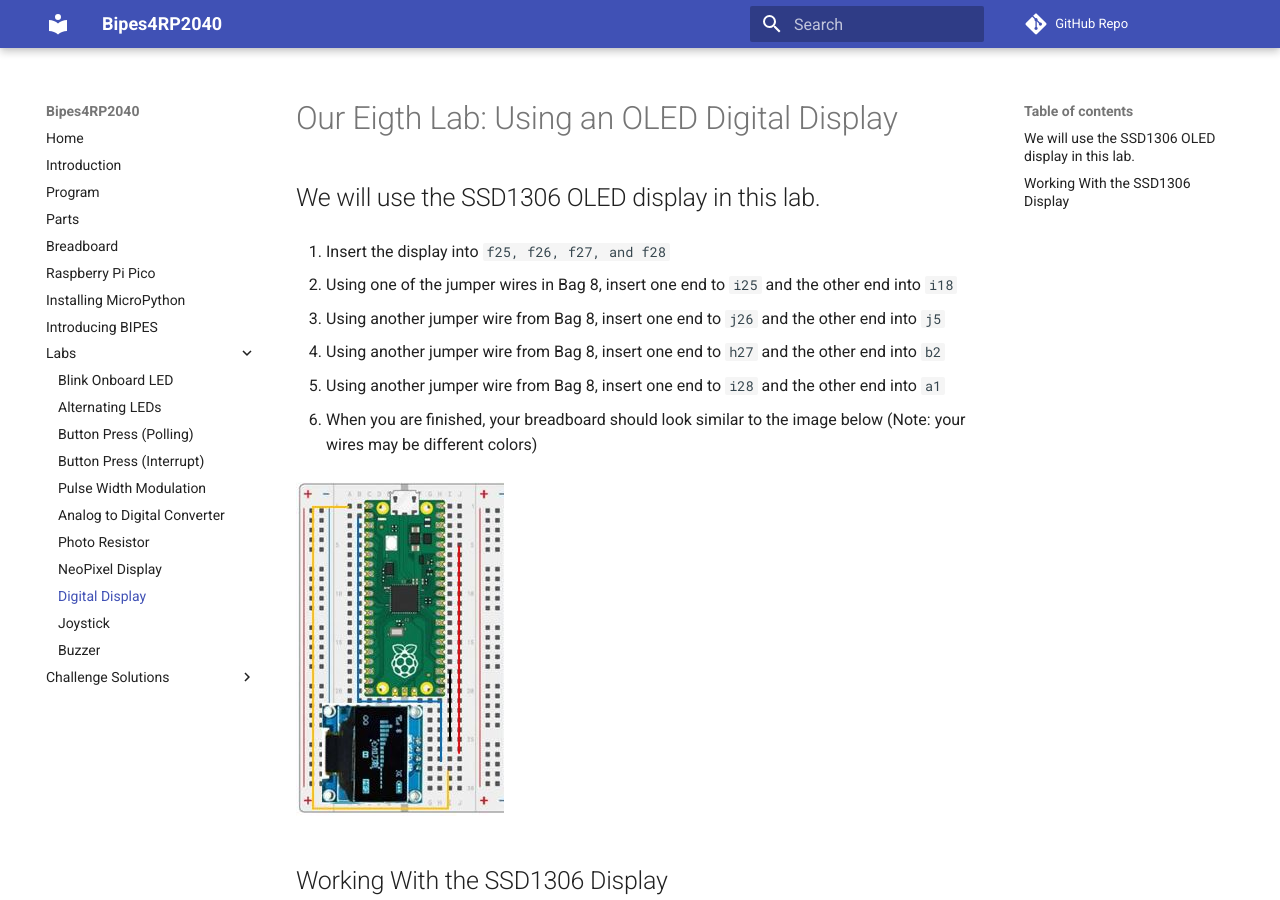
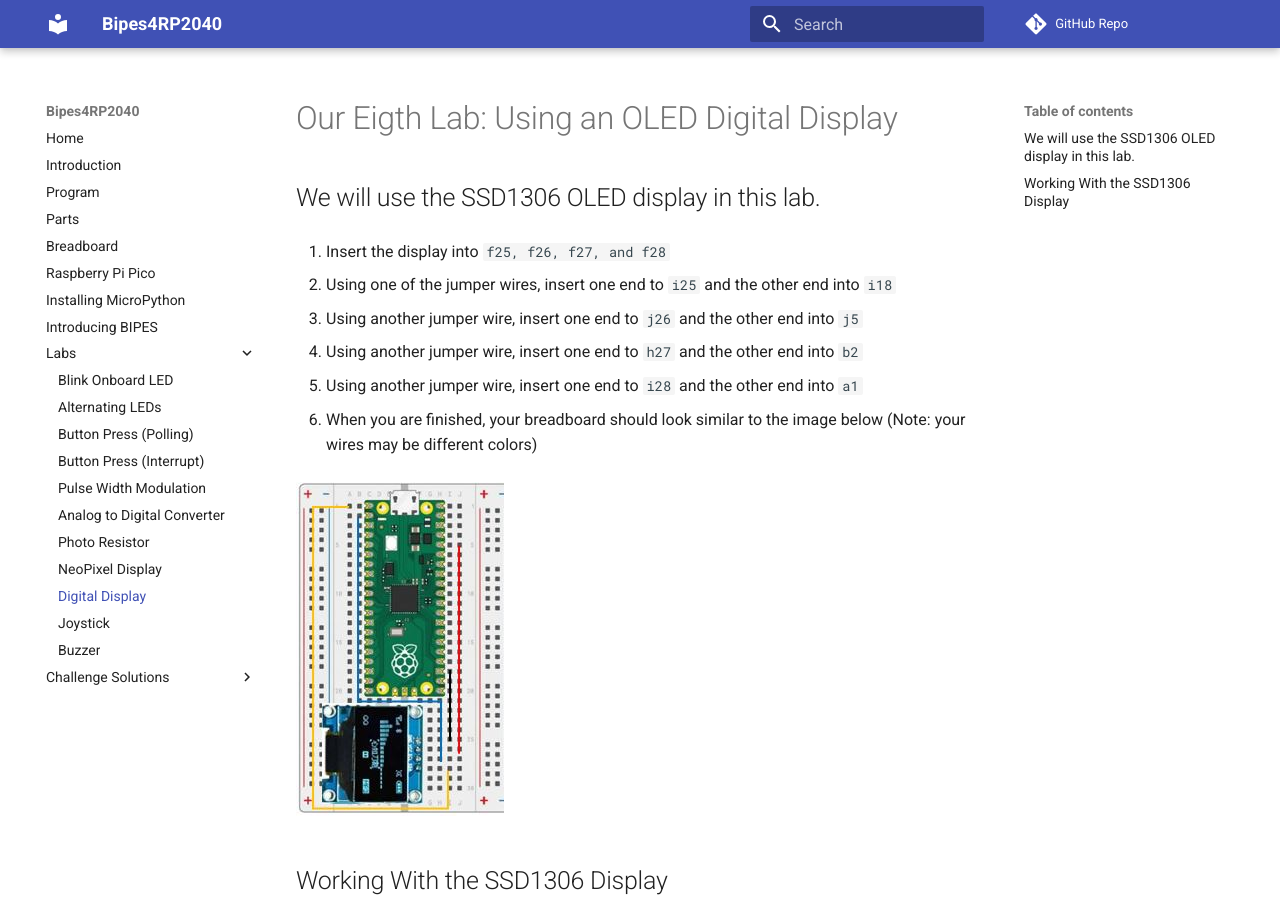
Before and after one commit to jetannenbaum/Bipes4RP2040, an MkDocs documentation site: the page built from docs/labs/ssd1306.md, in a window 1280 px wide and 900 px high. Built offline with MkDocs 1.6.1 and Material for MkDocs 9.7.7, drawn with Linux system fonts in a browser that asks for light colours; comment, search, counter and statistics services are not loaded.

Commit message:
Update ssd1306.md
Removed Bag 8 references

````diff
--- a/docs/labs/ssd1306.md
+++ b/docs/labs/ssd1306.md
@@ -4,13 +4,13 @@
 
  1. Insert the display into ```f25, f26, f27, and f28```
 
-1. Using one of the jumper wires in Bag 8, insert one end to ```i25``` and the other end into ```i18```
+1. Using one of the jumper wires, insert one end to ```i25``` and the other end into ```i18```
 
-1. Using another jumper wire from Bag 8, insert one end to ```j26``` and the other end into ```j5```
+1. Using another jumper wire, insert one end to ```j26``` and the other end into ```j5```
 
-1. Using another jumper wire from Bag 8, insert one end to ```h27``` and the other end into ```b2```
+1. Using another jumper wire, insert one end to ```h27``` and the other end into ```b2```
 
-1. Using another jumper wire from Bag 8, insert one end to ```i28``` and the other end into ```a1```
+1. Using another jumper wire, insert one end to ```i28``` and the other end into ```a1```
 
 1. When you are finished, your breadboard should look similar to the image below (Note: your wires may be different colors)
 
````
